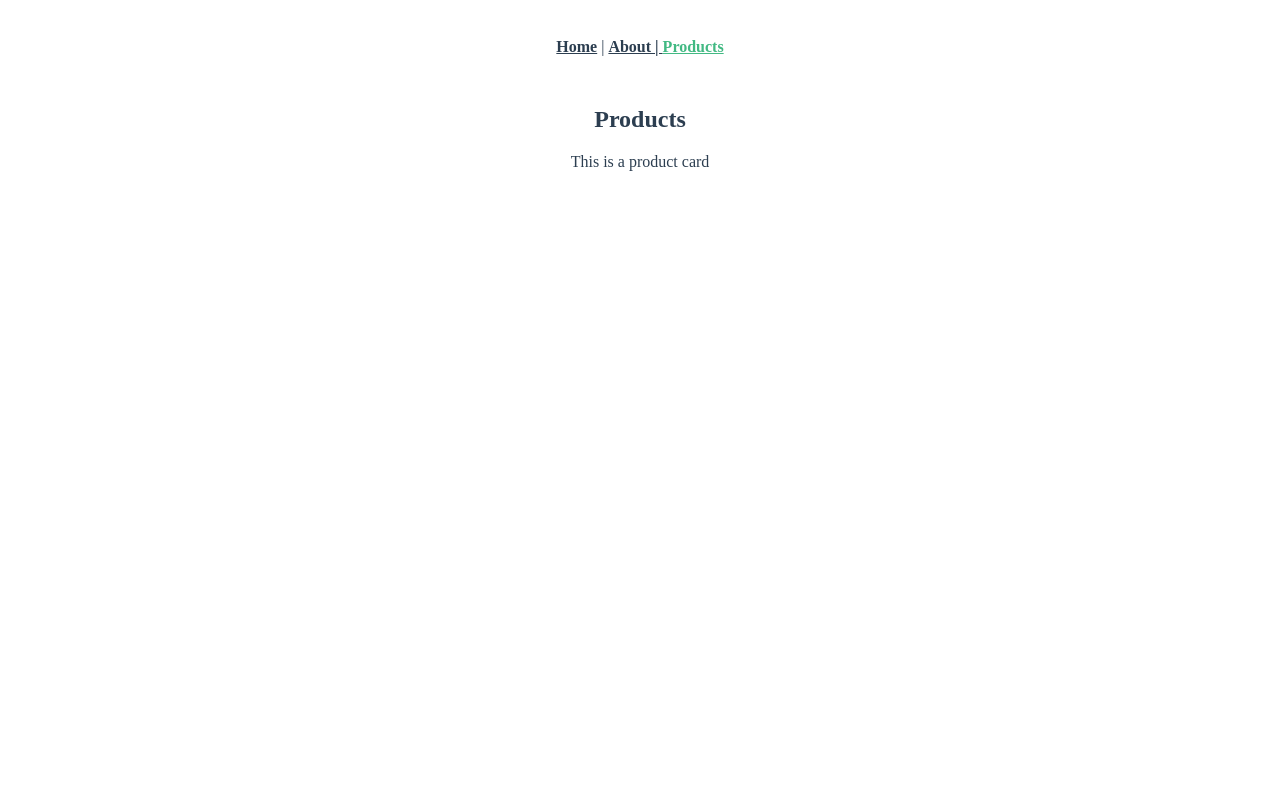
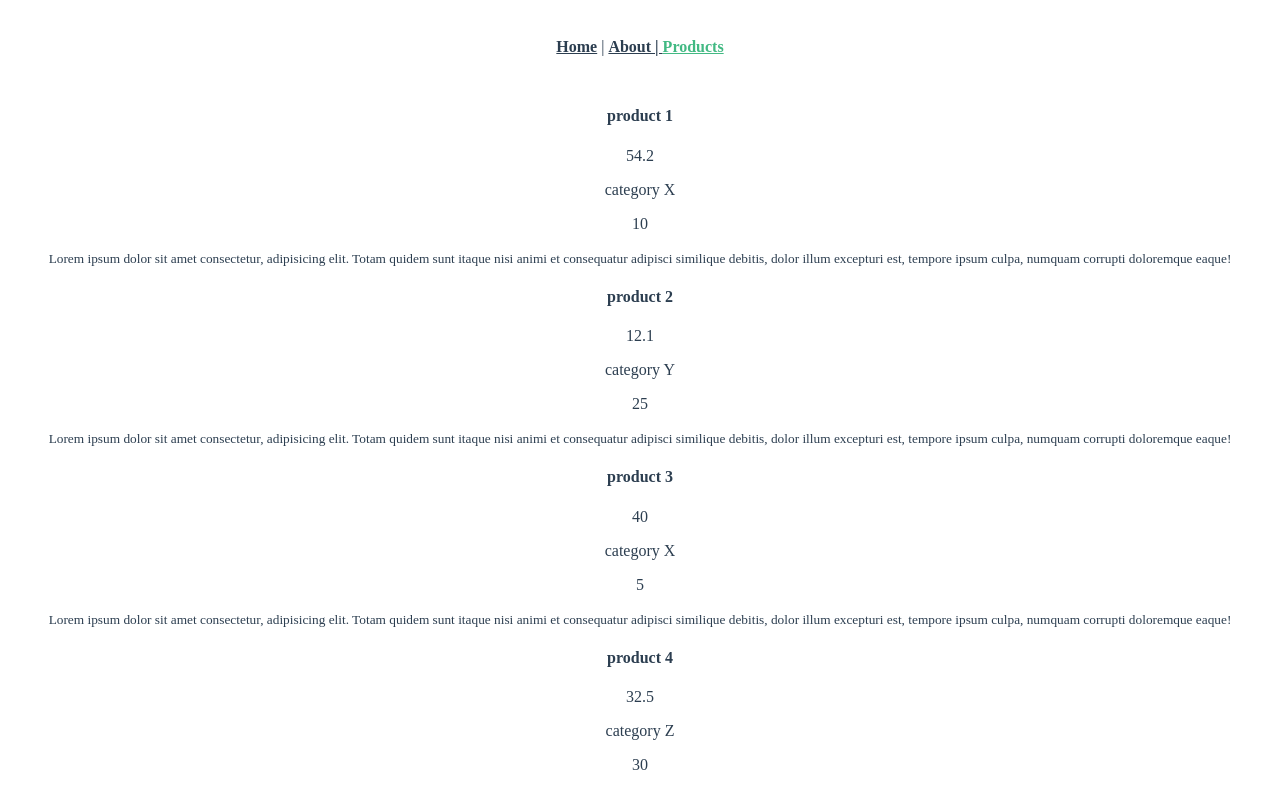
Before and after one commit to negarMiralaie/shopping-cart-vuex, a Vue app in the folder shopping-cart-1/: page /products in a window 1280 px wide. Shown: the top 793 px of the page. Built offline with nearby package versions, Linux system fonts and the light colour scheme.

Commit message:
included store data in ProductsPage and showd products in ProductCard

```diff
--- a/shopping-cart-1/src/data/productsList.js
+++ b/shopping-cart-1/src/data/productsList.js
@@ -45,3 +45,5 @@ const productsList = [
       "Lorem ipsum dolor sit amet consectetur, adipisicing elit. Totam quidem sunt itaque nisi animi et consequatur adipisci similique debitis, dolor illum excepturi est, tempore ipsum culpa, numquam corrupti doloremque eaque!",
   },
 ];
+
+export default productsList;
--- a/shopping-cart-1/src/main.js
+++ b/shopping-cart-1/src/main.js
@@ -3,4 +3,5 @@ import App from './App.vue'
 import router from './router'
 import store from './store'
 
+
 createApp(App).use(store).use(router).mount('#app')
--- a/shopping-cart-1/src/views/products/ProductsPage.vue
+++ b/shopping-cart-1/src/views/products/ProductsPage.vue
@@ -1,21 +1,34 @@
 <template>
-    <section>
-        <h2>Products</h2>
-        <ProductCard/>
+<!-- <h2>Products:</h2> -->
+  <section>
+    <section v-for="product in productsList" :key="product.id">
+      <productCard :product="product"/>
     </section>
+  </section>
 </template>
 
 <script>
-import ProductCard from './productCard.vue'
+import ProductCard from "./productCard.vue";
+import { mapState } from "vuex";
+import productsList from "../../data/productsList";
 
 export default {
-    name: 'ProductsPage',
-    components: {ProductCard},
-    data(){
-
-    },
-    computed(){
-
-    }
-}
+  name: "ProductsPage",
+  components: { ProductCard },
+  data() {
+    return {
+    //   productsList: productsList
+    };
+  },
+//   methods: {
+//     showProducts() {
+//       console.log(JSON.parse(JSON.stringify(this.productsList)));
+//       console.log("here");
+//     },
+//   },
+    computed:{
+      ...mapState([
+          "productsList"
+      ])},
+};
 </script>
--- a/shopping-cart-1/src/views/products/productCard.vue
+++ b/shopping-cart-1/src/views/products/productCard.vue
@@ -1,9 +1,15 @@
 <template>
-    <p>This is a product card</p>
+    <h4>{{product.name}}</h4>
+    <p>{{product.price}}</p>
+    <p>{{product.category}}</p>
+    <p>{{product.quantity}}</p>
+    <small>{{product.description}}</small>
 </template>
 
 <script>
 export default {
+    name: "productCard",
+    props:['product']
 
 }
 </script>
```
